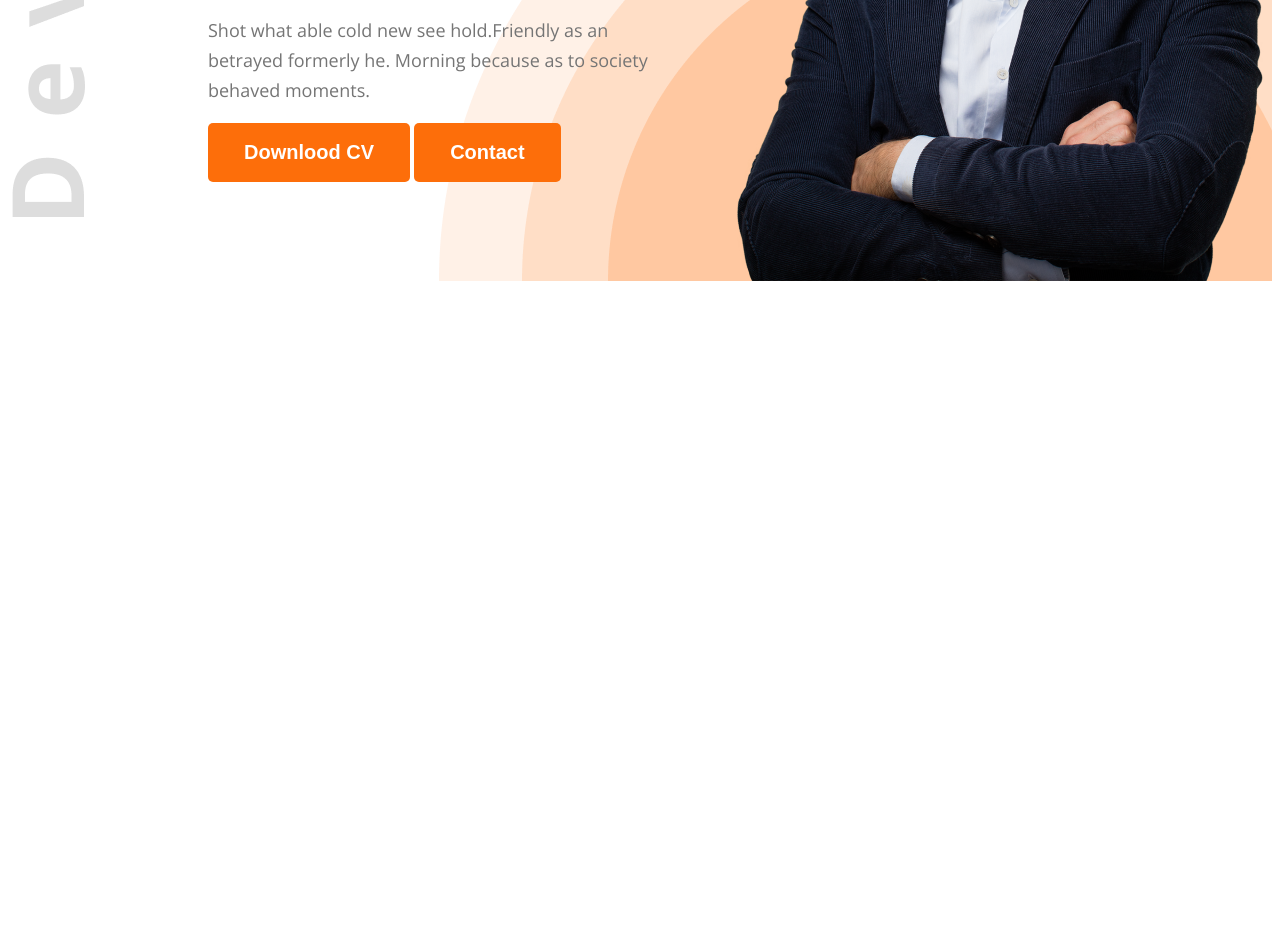
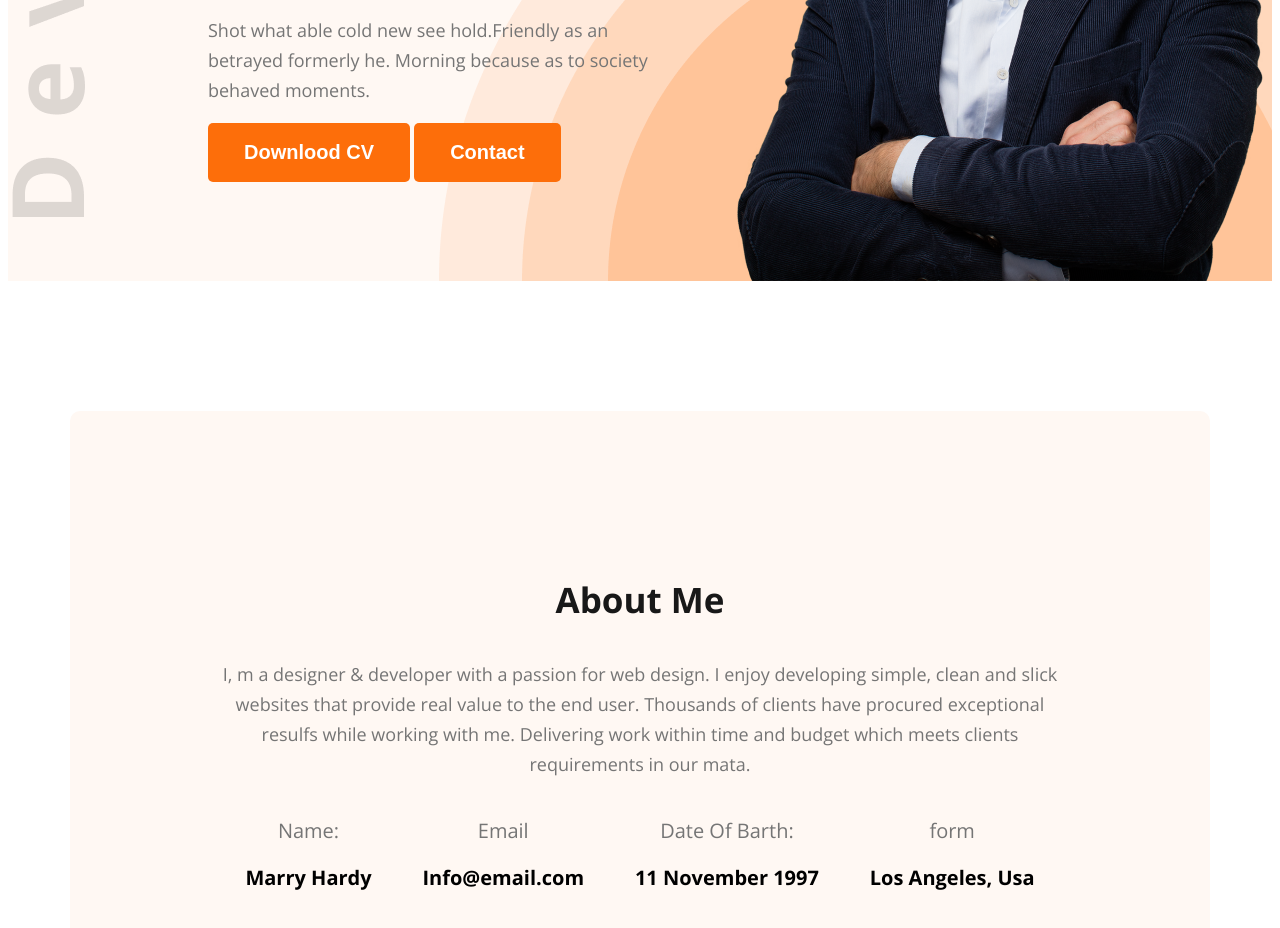
Before and after one commit to SumanChandraDas/web-deb-portfolio, a plain HTML site: page index.html in a window 1280 px wide. Shown: the part 554-1482 px from the top of the page. Before the commit the page ends 843 px from the top, so only its background shows below. Drawn offline with nearby package versions, Linux system fonts and the light colour scheme.

Commit message:
about section added

```diff
--- a/index.html
+++ b/index.html
@@ -9,7 +9,7 @@
 </head>
 
 <body class="open-sans-font">
-    <header class="header">
+    <header class="header bg-secoundary">
         <nav>
             <h3 class="nav-title">Ma<span class="primary-colour">r</span>y</h3>
             <ul>
@@ -32,7 +32,32 @@
         </div>
     </header>
     <main>
-
+        <section class="about bg-secoundary">
+            <h3 class="section-title">About Me</h3>
+            <p class="section-descripton">I, m a designer & developer with a passion for web design. I enjoy developing
+                simple, clean and slick
+                websites that provide real value to the end user. Thousands of clients have procured exceptional resulfs
+                while working with me. Delivering work within time and budget which meets clients requirements in our
+                mata. </p>
+            <div class="about-items">
+                <div class="about-item">
+                    <p class="about-item-name">Name:</p>
+                    <p class="about-item-descriptoin">Marry Hardy</p>
+                </div>
+                <div class="about-item">
+                    <p class="about-item-name">Email</p>
+                    <p class="about-item-descriptoin">Info@email.com</p>
+                </div>
+                <div class="about-item">
+                    <p class="about-item-name">Date Of Barth:</p>
+                    <p class="about-item-descriptoin">11 November 1997</p>
+                </div>
+                <div class="about-item">
+                    <p class="about-item-name">form</p>
+                    <p class="about-item-descriptoin">Los Angeles, Usa</p>
+                </div>
+            </div>
+        </section>
     </main>
     <footer>
 
--- a/styles/portfolio.css
+++ b/styles/portfolio.css
@@ -30,6 +30,30 @@
     border: none;
 }
 
+.section-title {
+    color: rgb(24, 24, 24);
+    font-family: Open Sans;
+    font-size: 35px;
+    font-weight: 700;
+    line-height: 48px;
+    letter-spacing: 0%;
+    text-align: center;
+}
+
+.section-descripton {
+    color: rgb(117, 117, 117);
+    font-family: Open Sans;
+    font-size: 18px;
+    font-weight: 400;
+    line-height: 30px;
+    letter-spacing: 0%;
+    text-align: center;
+}
+
+.bg-secoundary {
+    background: rgb(255, 248, 243);
+}
+
 /* nav stye  */
 nav {
     display: flex;
@@ -55,6 +79,12 @@ nav li {
 
 nav li a {
     text-decoration: none;
+}
+
+/* main stayle  */
+main {
+    max-width: 1140px;
+    margin: 0 auto;
 }
 
 /* header style  */
@@ -107,3 +137,27 @@ nav li a {
 .banner-profile-pic {
     width: 584px;
 }
+
+/* about section style  */
+.about {
+    padding: 130px 150px;
+    border-radius: 10px;
+    margin-top: 130px;
+    text-align: center;
+}
+
+.about-items {
+    display: flex;
+    justify-content: space-around;
+}
+
+.about-item-name {
+    color: rgb(117, 117, 117);
+    font-size: 20px;
+    font-weight: 400;
+}
+
+.about-item-descriptoin {
+    font-weight: 700;
+    font-size: 20px;
+}
```
